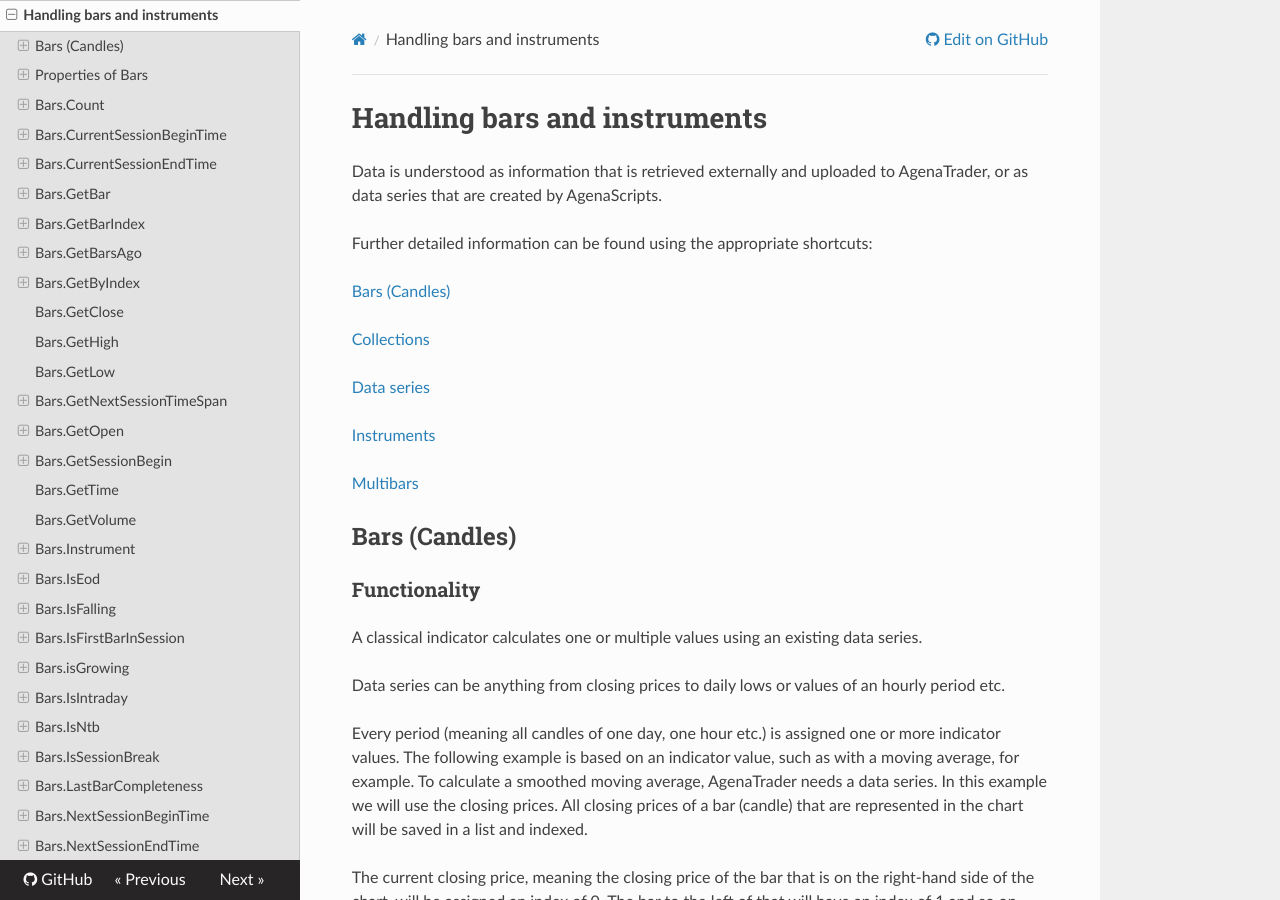
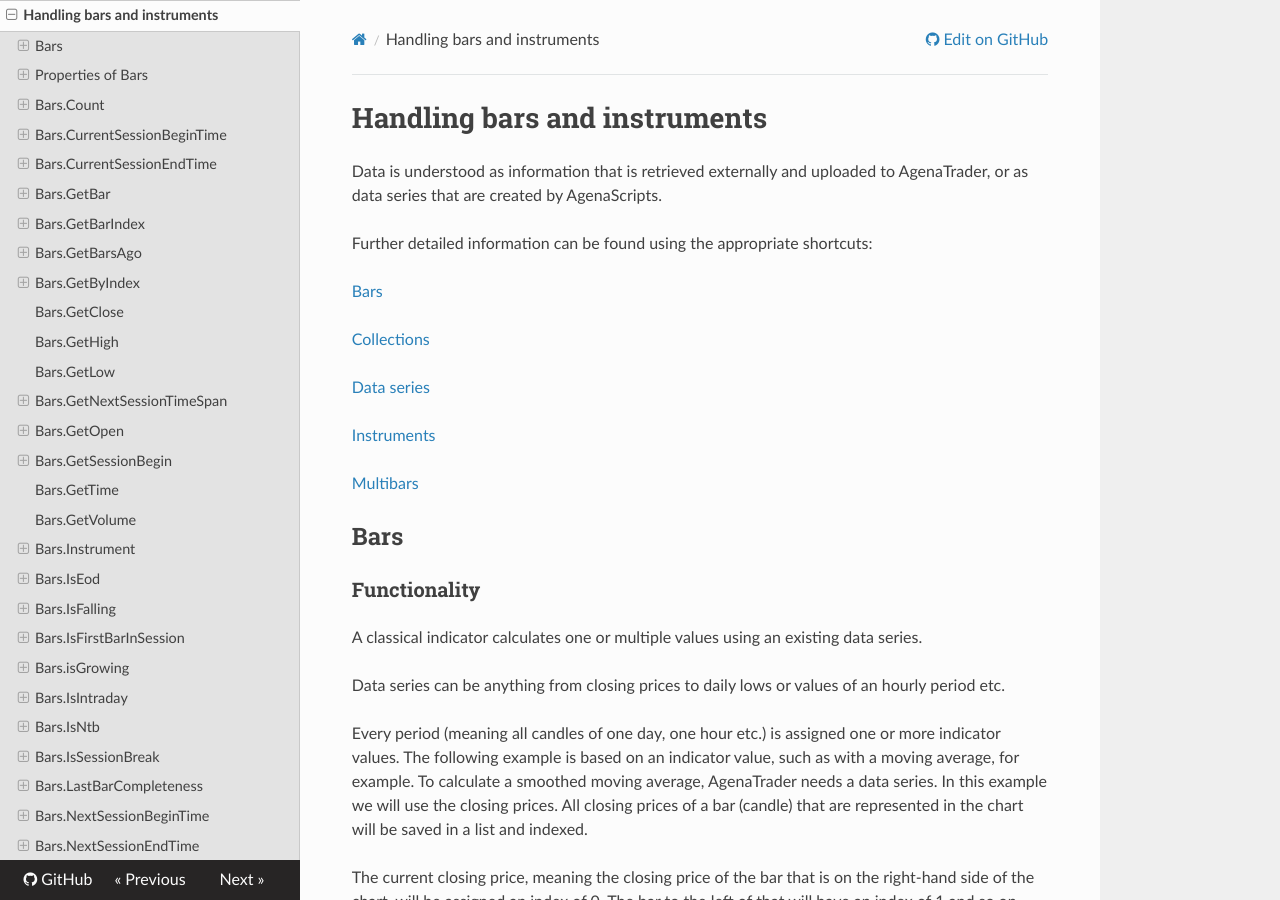
Before and after one commit to AgenaTrader/AgenaScript-documentation, an MkDocs documentation site: the page built from sources/handling_bars_and_instruments.md, in a window 1280 px wide and 900 px high. Built offline with MkDocs 1.6.1, drawn with Linux system fonts in a browser that asks for light colours; nearby versions of some CDN libraries; old or Windows-style settings are respelled for this version of MkDocs.

Commit message:
Update handling_bars_and_instruments.md

```diff
--- a/sources/handling_bars_and_instruments.md
+++ b/sources/handling_bars_and_instruments.md
@@ -4,7 +4,7 @@
 
 Further detailed information can be found using the appropriate shortcuts:
 
-[Bars (Candles)](#bars)
+[Bars](#bars)
 
 [Collections](#collections)
 
@@ -14,7 +14,7 @@
 
 [Multibars](#multibars)
 
-## Bars (Candles)
+## Bars
 ### Functionality
 A classical indicator calculates one or multiple values using an existing data series.
 
```
